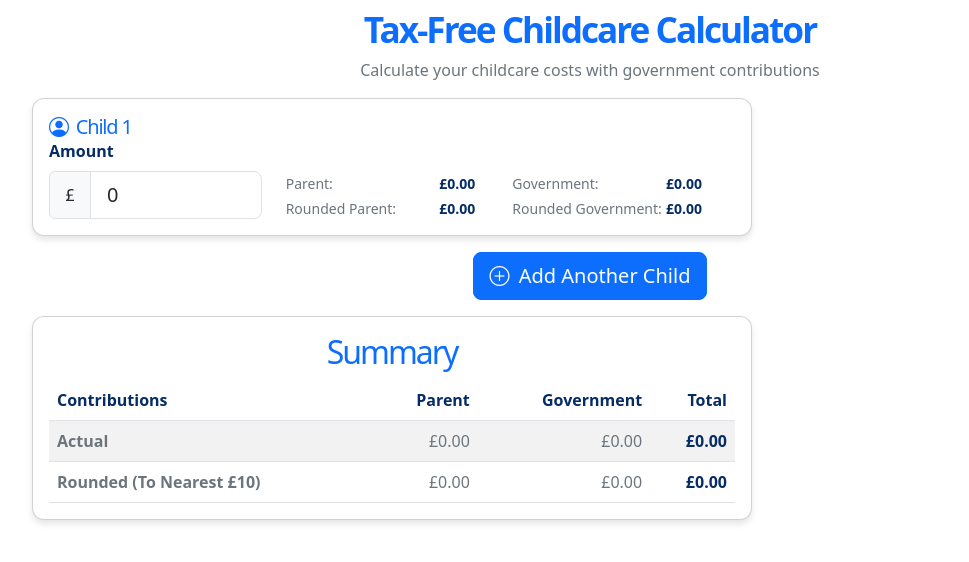
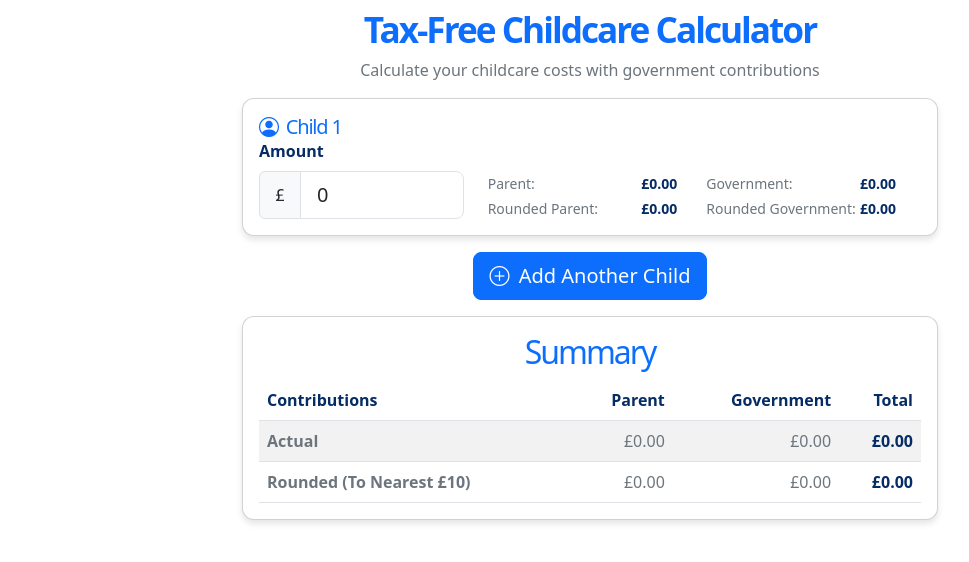
Before and after one commit to spfuller/tax-free-childcare-calculator, an Angular app: page / in a window 1280 px wide. Shown: the top 562 px of the page, without its empty margins (50-1019 px from the left). Built offline with nearby package versions, Linux system fonts and the light colour scheme.

Commit message:
Fix layout issues (#20)
* set max-width on .container, and remove max-width from .child-card

* Update README.md

```diff
--- a/src/styles.scss
+++ b/src/styles.scss
@@ -19,8 +19,11 @@ h5 {
   letter-spacing: -0.075rem;
 }
 
+.container {
+  max-width: 720px;
+}
+
 .child-card {
-  max-width: 720px;
   box-shadow: 0 4px 6px rgba(0, 0, 0, 0.1);
   border-radius: 0.75rem;
 }
```
Also changed, not shown: 1 other file (tests, documents, lock files or other folders).
